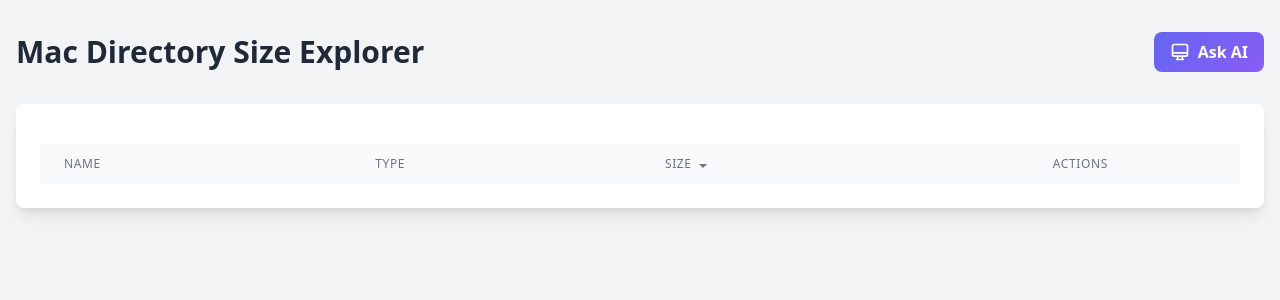
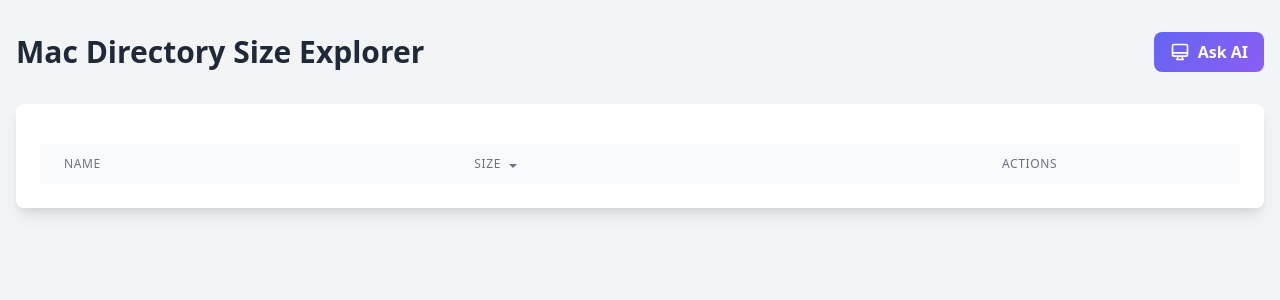
Before and after one commit to kvr2277/mac-directory-explorer, a Flask app: page / in a window 1280 px wide. Shown: the top 300 px of the page. Run offline with Flask 3, Linux system fonts and the light colour scheme; lists and menus that the app fills with data are empty.

Commit message:
feat: showing files storage

```diff
--- a/app.py
+++ b/app.py
@@ -49,7 +49,6 @@ def get_directory_contents(path):
     """Get contents of a directory with sizes"""
     try:
         items = []
-        files_size = 0
 
         # Get all items in the directory
         for item in os.listdir(path):
@@ -65,22 +64,19 @@ def get_directory_contents(path):
                         'path': full_path
                     })
                 else:
-                    files_size += os.path.getsize(full_path)
+                    size = os.path.getsize(full_path)
+                    items.append({
+                        'name': item,
+                        'type': 'file',
+                        'size': size,  # Store raw size for sorting
+                        'formatted_size': format_size(size),  # Store formatted size for display
+                        'path': full_path
+                    })
             except (PermissionError, FileNotFoundError):
                 continue
 
-        # Add files category if there are any files
-        if files_size > 0:
-            items.append({
-                'name': 'Files',
-                'type': 'files',
-                'size': files_size,  # Store raw size for sorting
-                'formatted_size': format_size(files_size),  # Store formatted size for display
-                'path': path
-            })
-
         # Sort by size in descending order by default
-        return sorted(items, key=lambda x: (-x['size'], x['type'] != 'directory', x['name'].lower()))
+        return sorted(items, key=lambda x: (-x['size'], x['name'].lower()))
     except (PermissionError, FileNotFoundError):
         return []
 
--- a/templates/index.html
+++ b/templates/index.html
@@ -325,11 +325,6 @@
                                 <span class="sort-icon"></span>
                             </th>
                             <th class="px-6 py-3 text-left text-xs font-medium text-gray-500 uppercase tracking-wider sort-header"
-                                data-sort="type">
-                                Type
-                                <span class="sort-icon"></span>
-                            </th>
-                            <th class="px-6 py-3 text-left text-xs font-medium text-gray-500 uppercase tracking-wider sort-header"
                                 data-sort="size">
                                 Size
                                 <span class="sort-icon"></span>
@@ -500,17 +495,12 @@
                         </div>`;
                 }
 
-                const typeCell = document.createElement('td');
-                typeCell.className = 'px-6 py-4 whitespace-nowrap text-sm text-gray-500';
-                typeCell.textContent = item.type.charAt(0).toUpperCase() + item.type.slice(1);
-
                 const sizeCell = document.createElement('td');
                 sizeCell.className = 'px-6 py-4 whitespace-nowrap text-sm text-gray-500';
                 sizeCell.textContent = item.formatted_size;
 
                 const actionCell = document.createElement('td');
                 actionCell.className = 'px-6 py-4 whitespace-nowrap text-center';
-                if (item.type === 'directory') {
                 actionCell.innerHTML = `
                     <button onclick="showDeleteCommand('${item.path}', '${item.name}')"
                             class="text-red-600 hover:text-red-800 transition-colors duration-200"
@@ -520,10 +510,8 @@
                                 d="M19 7l-.867 12.142A2 2 0 0116.138 21H7.862a2 2 0 01-1.995-1.858L5 7m5 4v6m4-6v6m1-10V4a1 1 0 00-1-1h-4a1 1 0 00-1 1v3M4 7h16" />
                         </svg>
                     </button>`;
-                }
 
                 row.appendChild(nameCell);
-                row.appendChild(typeCell);
                 row.appendChild(sizeCell);
                 row.appendChild(actionCell);
                 tbody.appendChild(row);
```
Also changed, not shown: README.md. Lines whose indentation alone changed are shown as unchanged.
